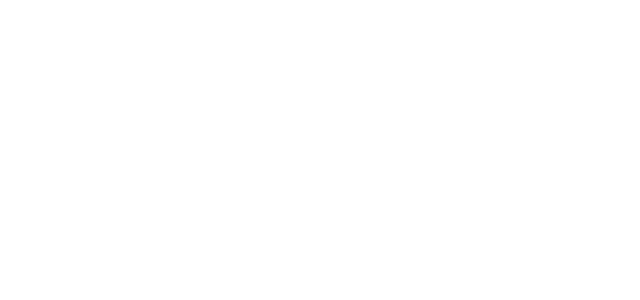
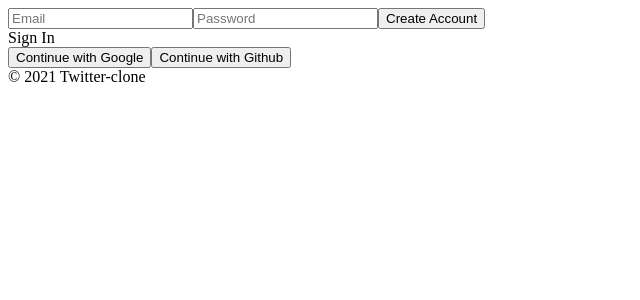
Before and after one commit to JeongHwan-dev/twitter-clone-coding, a React (Create React App) app: page / in a window 1280 px wide. Shown: the top 300 px of the page, without its empty margins (0-640 px from the left). Built offline with nearby package versions, Linux system fonts and the light colour scheme; no server answers.

Commit message:
Add SignIn and SignUp

```diff
--- /dev/null
+++ b/jsconfig.json
@@ -0,0 +1,6 @@
+{
+  "compilerOptions": {
+    "baseUrl": "src"
+  },
+  "include": ["src"]
+}
--- a/package.json
+++ b/package.json
@@ -6,8 +6,10 @@
     "@testing-library/jest-dom": "^5.11.4",
     "@testing-library/react": "^11.1.0",
     "@testing-library/user-event": "^12.1.10",
+    "firebase": "^8.3.2",
     "react": "^17.0.2",
     "react-dom": "^17.0.2",
+    "react-router-dom": "^5.2.0",
     "react-scripts": "4.0.3",
     "web-vitals": "^1.0.1"
   },
--- a/src/App.js
+++ /dev/null
@@ -1,7 +0,0 @@
-import React from "react";
-
-function App() {
-  return <div></div>;
-}
-
-export default App;
--- /dev/null
+++ b/src/components/App.js
@@ -0,0 +1,29 @@
+import React, { useState, useEffect } from "react";
+import AppRouter from "components/Router";
+import { authService } from "fBase";
+import { isCompositeComponent } from "react-dom/test-utils";
+
+function App() {
+  const [init, setInit] = useState(false);
+  const [isLoggedIn, setIsLoggedIn] = useState(authService.currentUser);
+
+  useEffect(() => {
+    authService.onAuthStateChanged((user) => {
+      if (user) {
+        setIsLoggedIn(true);
+      } else {
+        setIsLoggedIn(false);
+      }
+      setInit(true);
+    });
+  }, []);
+
+  return (
+    <>
+      {init ? <AppRouter isLoggedIn={isLoggedIn} /> : "Initializing..."}
+      <footer>&copy; {new Date().getFullYear()} Twitter-clone</footer>
+    </>
+  );
+}
+
+export default App;
--- /dev/null
+++ b/src/components/Navigation.js
@@ -0,0 +1,5 @@
+import React from "react";
+
+const Navigation = () => <div>n</div>;
+
+export default Navigation;
--- /dev/null
+++ b/src/components/Router.js
@@ -0,0 +1,26 @@
+import React, { useState } from "react";
+import { HashRouter as Router, Route, Switch } from "react-router-dom";
+import Auth from "../routes/Auth";
+import Home from "../routes/Home";
+
+const AppRouter = ({ isLoggedIn }) => {
+  return (
+    <Router>
+      <Switch>
+        {isLoggedIn ? (
+          <>
+            <Route exact path="/">
+              <Home />
+            </Route>
+          </>
+        ) : (
+          <Route exact path="/">
+            <Auth />
+          </Route>
+        )}
+      </Switch>
+    </Router>
+  );
+};
+
+export default AppRouter;
--- /dev/null
+++ b/src/fBase.js
@@ -0,0 +1,18 @@
+import firebase from "firebase/app";
+import "firebase/auth";
+
+// Your web app's Firebase configuration
+const firebaseConfig = {
+  apiKey: process.env.REACT_APP_API_KEY,
+  authDomain: process.env.REACT_APP_AUTH_DOMAIN,
+  databaseURL: process.env.REACT_APP_DATABASE_URL,
+  projectId: process.env.REACT_APP_PROJECT_ID,
+  storageBucket: process.env.REACT_APP_STORAGE_BUCKET,
+  messagingSenderId: process.env.REACT_APP_MESSAGING_ID,
+  appId: process.env.REACT_APP_APP_ID,
+};
+// Initialize Firebase
+firebase.initializeApp(firebaseConfig);
+
+export const firebaseInstance = firebase;
+export const authService = firebase.auth();
--- a/src/index.js
+++ b/src/index.js
@@ -1,6 +1,6 @@
 import React from "react";
 import ReactDOM from "react-dom";
-import App from "./App";
+import App from "components/App";
 
 ReactDOM.render(
   <React.StrictMode>
--- /dev/null
+++ b/src/routes/Auth.js
@@ -0,0 +1,96 @@
+import { authService, firebaseInstance } from "fBase";
+import React, { useState } from "react";
+
+const Auth = () => {
+  const [email, setEmail] = useState("");
+  const [password, setPassword] = useState("");
+  const [newAccount, setNewAccount] = useState(true);
+  const [error, setError] = useState("");
+
+  const onChange = (event) => {
+    const {
+      target: { name, value },
+    } = event;
+
+    if (name === "email") {
+      setEmail(value);
+    } else if (name === "password") {
+      setPassword(value);
+    }
+  };
+
+  const onSubmit = async (event) => {
+    event.preventDefault();
+    try {
+      let data;
+      if (newAccount) {
+        // create account
+        data = await authService.createUserWithEmailAndPassword(
+          email,
+          password
+        );
+      } else {
+        // log in
+        data = await authService.signInWithEmailAndPassword(email, password);
+      }
+      console.log(data);
+    } catch (error) {
+      setError(error.message);
+    }
+  };
+
+  const toggleAccount = () => setNewAccount((prev) => !prev);
+  const onSocialClick = async (event) => {
+    const {
+      target: { name },
+    } = event;
+
+    let provider;
+
+    if (name === "google") {
+      provider = new firebaseInstance.auth.GoogleAuthProvider();
+    } else if (name === "github") {
+      provider = new firebaseInstance.auth.GithubAuthProvider();
+    }
+    const data = await authService.signInWithPopup(provider);
+    console.log(data);
+  };
+
+  return (
+    <div>
+      <form onSubmit={onSubmit}>
+        <input
+          name="email"
+          type="email"
+          placeholder="Email"
+          required
+          value={email}
+          onChange={onChange}
+        />
+        <input
+          name="password"
+          type="password"
+          placeholder="Password"
+          required
+          value={password}
+          onChange={onChange}
+        />
+        <input type="submit" value={newAccount ? "Create Account" : "Log In"} />
+        {error}
+      </form>
+      <span onClick={toggleAccount}>
+        {newAccount ? "Sign In" : "Create Account"}
+      </span>
+      <div>
+        <button onClick={onSocialClick} name="google">
+          Continue with Google
+        </button>
+        <button onClick={onSocialClick} name="github">
+          Continue with Github
+        </button>
+      </div>
+    </div>
+  );
+};
+
+export default Auth;
--- /dev/null
+++ b/src/routes/EditProfile.js
@@ -0,0 +1,3 @@
+import React from "react";
+
+export default () => <span>Edit Profile</span>;
--- /dev/null
+++ b/src/routes/Home.js
@@ -0,0 +1,5 @@
+import React from "react";
+
+const Home = () => <span>Home</span>;
+
+export default Home;
--- /dev/null
+++ b/src/routes/Profile.js
@@ -0,0 +1,3 @@
+import React from "react";
+
+export default () => <span>Profile</span>;
```
Also changed, not shown: 2 other files (tests, documents, lock files or other folders).
